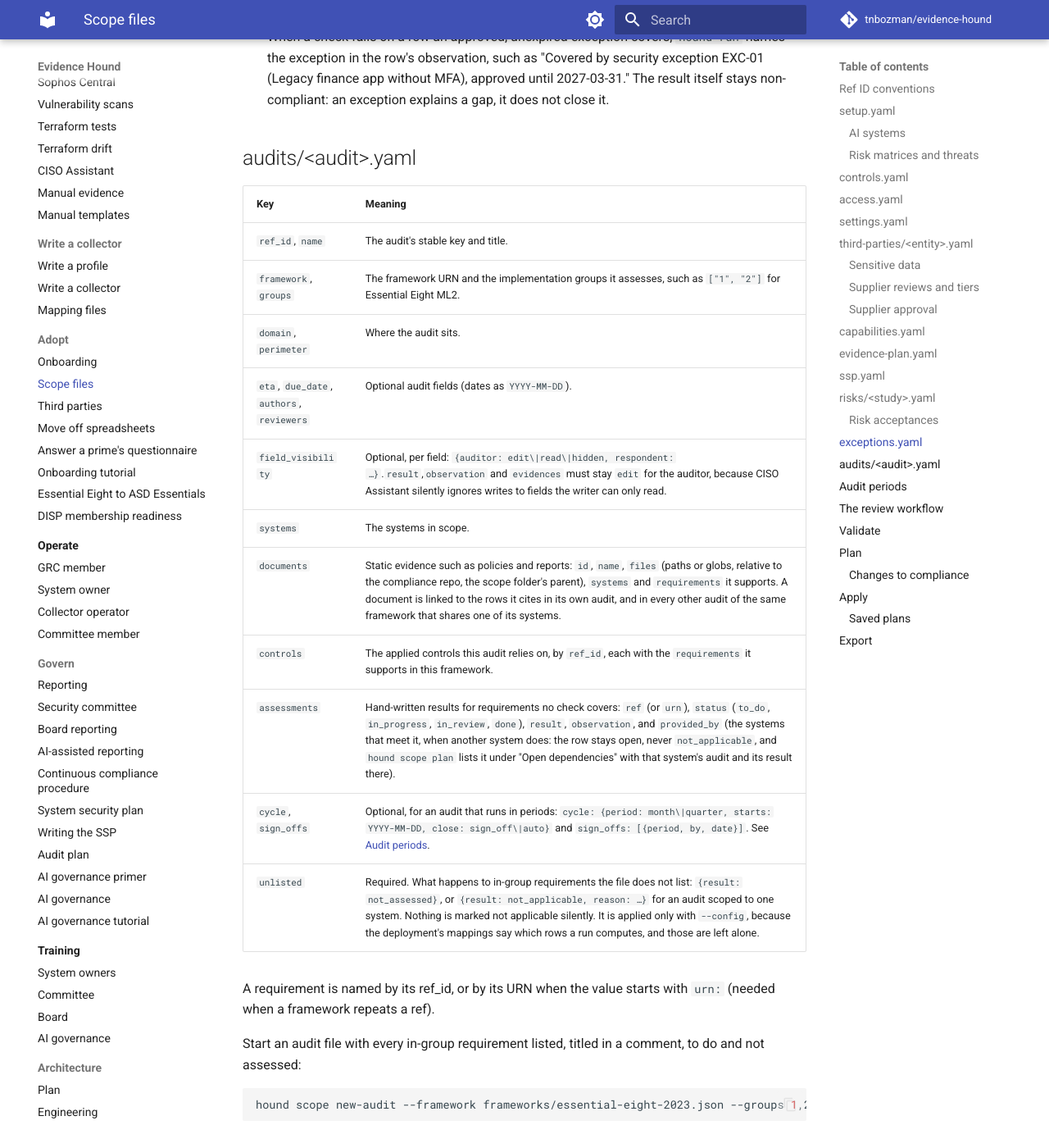
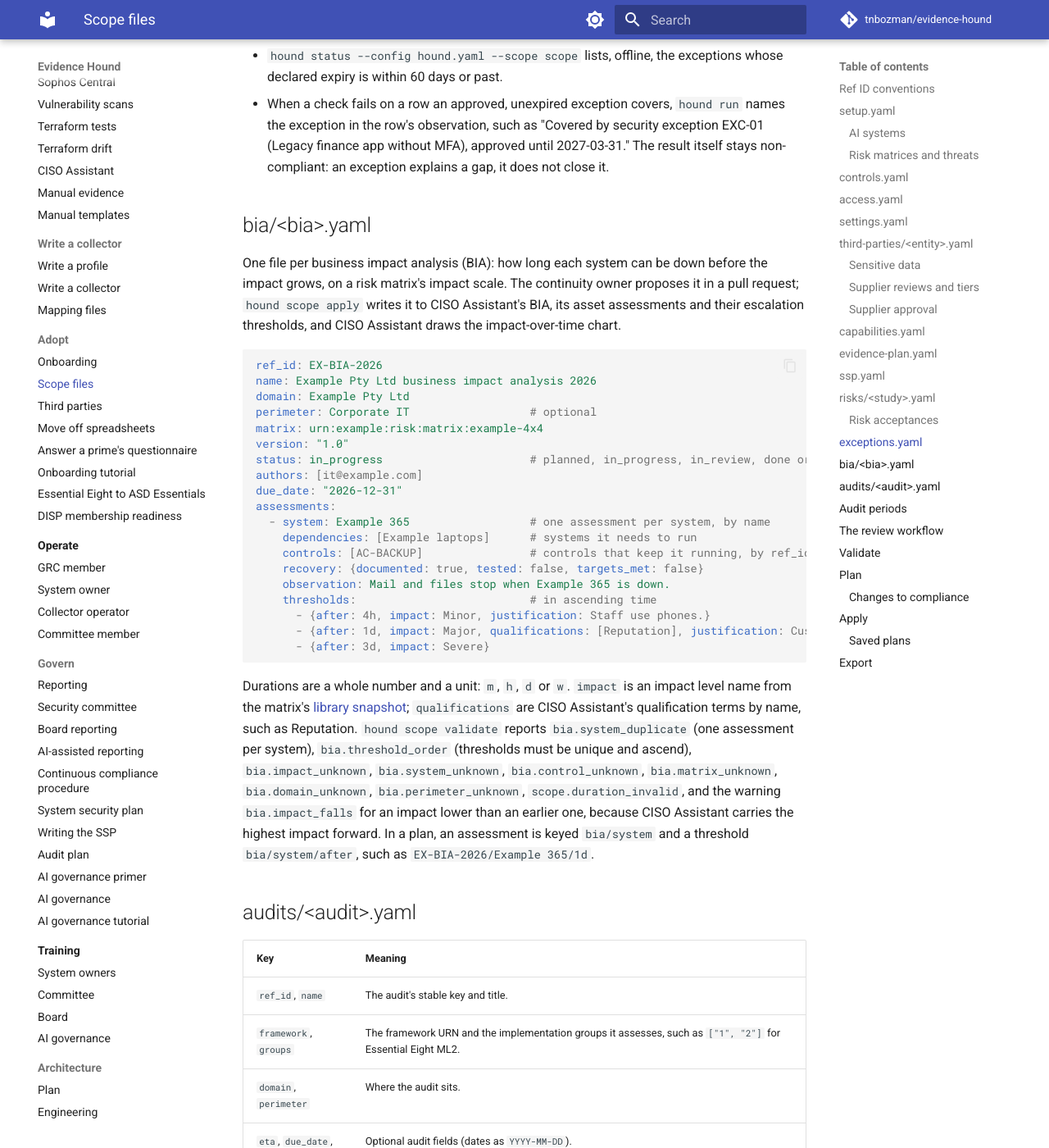
Before and after one commit to tnbozman/evidence-hound, an MkDocs documentation site: the page built from docs/scope.md, in a window 1280 px wide and 1400 px high, scrolled down 16382 px. Shown: the whole window at 82% size. Built offline with MkDocs 1.6.1 and Material for MkDocs 9.7.7, drawn with Linux system fonts in a browser that asks for light colours; comment, search, counter and statistics services are not loaded; some of the changed text lies outside the part shown.

Commit message:
test(s15-04): functional check for a BIA, docs and notes
Co-Authored-By: Claude Opus 5.5 <noreply@anthropic.com>
Claude-Session: https://claude.ai/code/session_01QC7Mi88DCzDgw6LYwYAYhv

````diff
--- a/docs/scope.md
+++ b/docs/scope.md
@@ -57,7 +57,7 @@ A prompt for a ref ID (`hound add system`, `hound add control`, `hound onboard <
 | `libraries` | Other libraries to load. A URN loads one CISO Assistant already stores, such as the mapping set between the Essential Eight and the Essentials. A map with `urn` and `file` uploads your own library from the repo, such as a custom risk matrix or threat catalogue, and `snapshot` names the snapshot made by `hound library snapshot`. Raise the file's `version` whenever you change it: CISO Assistant only takes a new version, so `hound` stops with `library.version_not_bumped` otherwise, and uploads and updates the library when the version goes up. See [Risk matrices and threats](#risk-matrices-and-threats). |
 | `domains` | Folders. Each has a `name`, a `description`, its `perimeters` (or a single `perimeter`) and its `systems`. |
 | perimeter | `name`, optional `ref_id` and `description`. |
-| system | `name`, `type` (`primary` or `supporting`), optional `ref_id`, `description`, `owner`, `parents` (other systems by name), `tags` (per-framework labels such as `essentials_domain: identity` or `cui: "true"`), `solution` (the third-party solution that provides it, by `ref_id`) `supplied_through` (a reseller or managed service provider, by the third party's `ref_id`) `data` (the [sensitive data](#sensitive-data) it handles) and `ai` (its [AI register entry](#ai-systems), when it is an AI system). A system with either supplier key is registered only once those suppliers are approved: see [Supplier approval](#supplier-approval). |
+| system | `name`, `type` (`primary` or `supporting`), optional `ref_id`, `description`, `owner`, `parents` (other systems by name), `tags` (per-framework labels such as `essentials_domain: identity` or `cui: "true"`), `solution` (the third-party solution that provides it, by `ref_id`) `supplied_through` (a reseller or managed service provider, by the third party's `ref_id`) `data` (the [sensitive data](#sensitive-data) it handles) `ai` (its [AI register entry](#ai-systems), when it is an AI system), `objectives` (security objectives on CISO Assistant's 0 to 4 scale, such as `{confidentiality: 3, availability: 2}`) and `recovery` (recovery objectives `rto`, `rpo` and `mtd` as durations such as `4h` or `2d`; see [Business impact analyses](#biabiayaml)). Objectives and recovery objectives are written only when the file declares them, so values set in CISO Assistant are otherwise kept. A system with either supplier key is registered only once those suppliers are approved: see [Supplier approval](#supplier-approval). |
 | `programmes` | Optional. The compliance programmes the reports are organised by, such as the Essential Eight and later AI6. Each has `id` (a lowercase slug such as `essential-eight`, unique), `name`, `framework` (a framework URN declared above, with a `snapshot`), `groups` (the implementation groups reported against, which must exist in the snapshot), `audit` (the `ref_id` of the audit, or audit series, of record) and optional `group_by` (`parent`, the default: requirements are grouped under their parent node, such as the Essential Eight strategy), and optional `register`, the register its reports summarise: `of` (`ai_systems`, the [AI systems](#ai-systems), or `systems`, every system) and `by` (the fields to count by: `screening`, `use` and `oversight` for AI systems, `type` for systems), such as `register: { of: ai_systems, by: [screening, use] }`. An audit belongs to at most one programme. Programmes create nothing in CISO Assistant and never appear in `hound scope plan`. `hound programme list` shows each one with its requirement counts per group and per parent node, from the snapshot alone, and its register's counts from the scope. |
 
 ### AI systems
@@ -456,6 +456,42 @@ exceptions:
   "Covered by security exception EXC-01 (Legacy finance app without MFA), approved until 2027-03-31." The result itself stays
   non-compliant: an exception explains a gap, it does not close it.
 
+## bia/&lt;bia&gt;.yaml
+
+One file per business impact analysis (BIA): how long each system can be down before the impact grows, on a risk matrix's impact scale.
+The continuity owner proposes it in a pull request; `hound scope apply` writes it to CISO Assistant's BIA, its asset assessments and their
+escalation thresholds, and CISO Assistant draws the impact-over-time chart.
+
+```yaml
+ref_id: EX-BIA-2026
+name: Example Pty Ltd business impact analysis 2026
+domain: Example Pty Ltd
+perimeter: Corporate IT                  # optional
+matrix: urn:example:risk:matrix:example-4x4
+version: "1.0"
+status: in_progress                      # planned, in_progress, in_review, done or deprecated
+authors: [it@example.com]
+due_date: "2026-12-31"
+assessments:
+  - system: Example 365                  # one assessment per system, by name
+    dependencies: [Example laptops]      # systems it needs to run
+    controls: [AC-BACKUP]                # controls that keep it running, by ref_id
+    recovery: {documented: true, tested: false, targets_met: false}
+    observation: Mail and files stop when Example 365 is down.
+    thresholds:                          # in ascending time
+      - {after: 4h, impact: Minor, justification: Staff use phones.}
+      - {after: 1d, impact: Major, qualifications: [Reputation], justification: Customers notice.}
+      - {after: 3d, impact: Severe}
+```
+
+Durations are a whole number and a unit: `m`, `h`, `d` or `w`. `impact` is an impact level name from the matrix's [library
+snapshot](#risk-matrices-and-threats); `qualifications` are CISO Assistant's qualification terms by name, such as Reputation.
+`hound scope validate` reports `bia.system_duplicate` (one assessment per system), `bia.threshold_order` (thresholds must be unique and
+ascend), `bia.impact_unknown`, `bia.system_unknown`, `bia.control_unknown`, `bia.matrix_unknown`, `bia.domain_unknown`,
+`bia.perimeter_unknown`, `scope.duration_invalid`, and the warning `bia.impact_falls` for an impact lower than an earlier one, because
+CISO Assistant carries the highest impact forward. In a plan, an assessment is keyed `bia/system` and a threshold `bia/system/after`, such
+as `EX-BIA-2026/Example 365/1d`.
+
 ## audits/&lt;audit&gt;.yaml
 
 | Key | Meaning |
````
Also changed, not shown: docs/sprints/s15-risk-threats-and-bia.md (+12 -0 lines), 1 other file.
